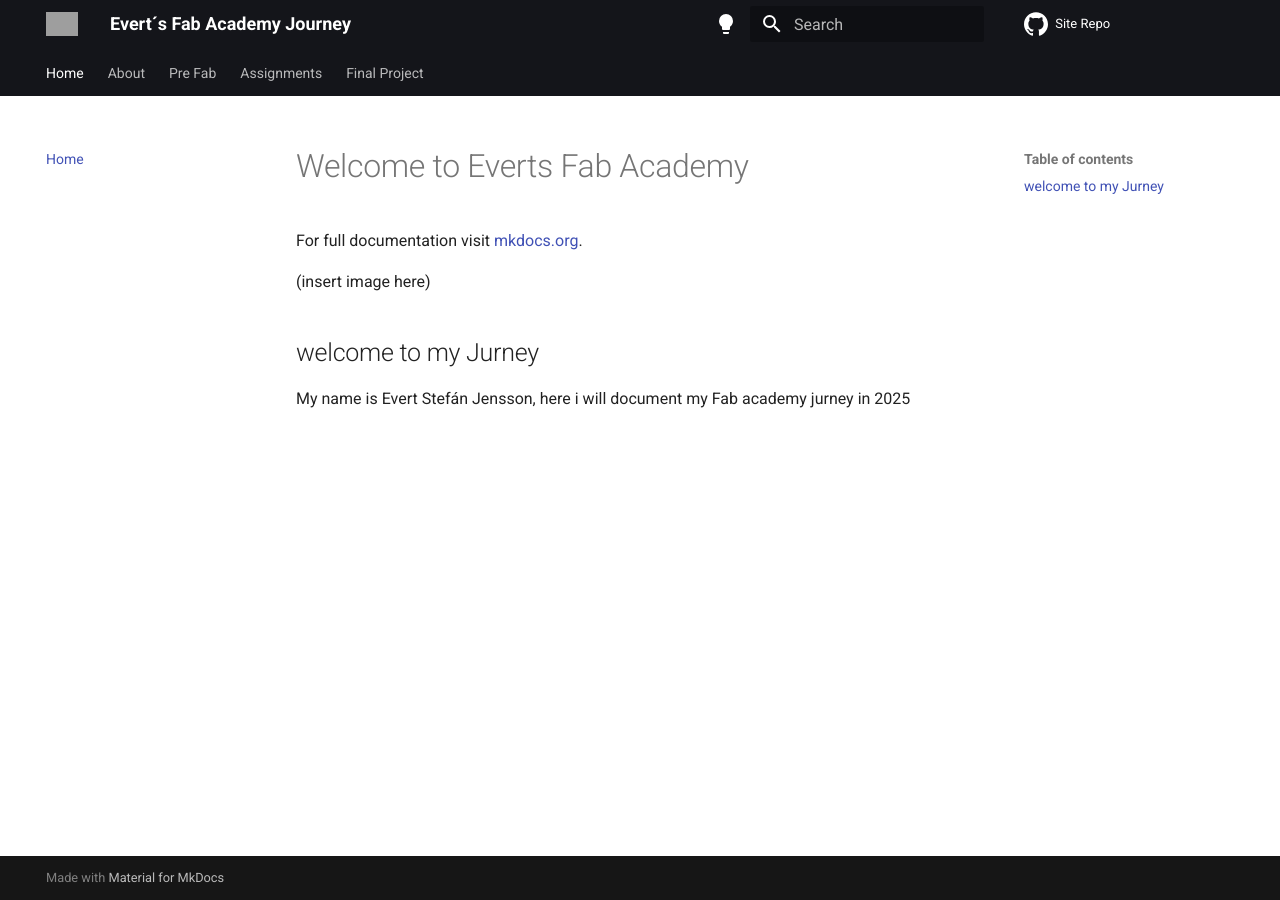
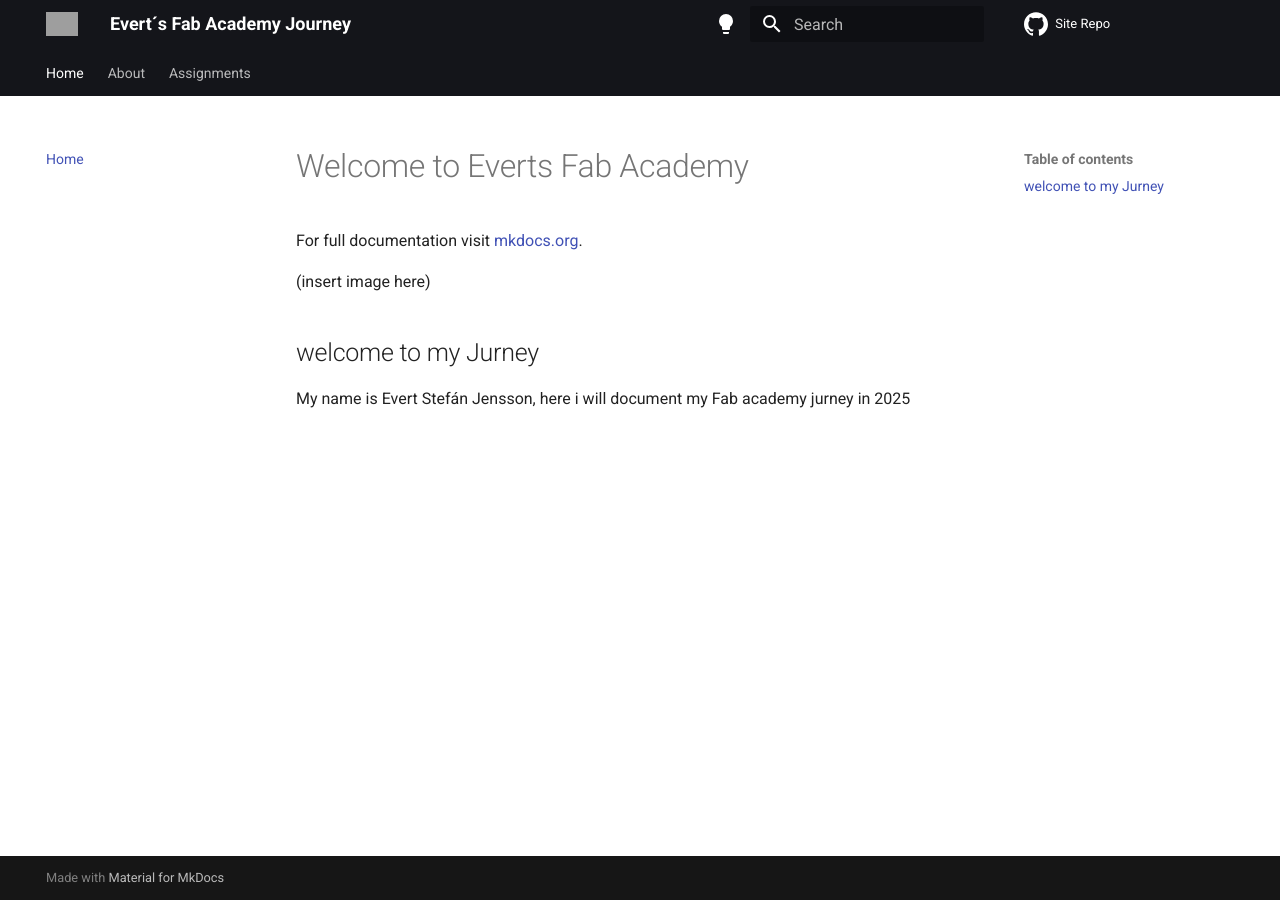
Before and after one commit to Cptstebbi/fabtest, an MkDocs documentation site: the page built from docs/index.md, in a window 1280 px wide. Built offline with MkDocs 1.6.1 and Material for MkDocs 9.7.7, drawn with Linux system fonts in a browser that asks for light colours; comment, search, counter and statistics services are not loaded; some of the changed lines change nothing that is shown; grey boxes are pictures that could not be loaded.

Commit message:
Update mkdocs.yml

```diff
--- a/mkdocs.yml
+++ b/mkdocs.yml
@@ -61,31 +61,5 @@
   - Home: index.md
   - About:
     - Bio: about/bio.md
-  - Pre Fab:
-    - 0. Overview: pre-fab/overview.md
-    - 1. Website Making: pre-fab/week01.md
-    - 2. Electronics Design and Production: pre-fab/week02.md
-    - 3. Computer-Controlled Cutting: pre-fab/week03.md
-    - 4. Computer-Aided Design: pre-fab/week04.md
   - Assignments:
-    - 0. Overview: assignments/overview.md
-    - 1. Principles and Practices: assignments/week1.md
-    - 2. Computer-Aided Design: assignments/week02.md
-    - 3. Computer-Controlled Cutting: assignments/week03.md
-    - 4. Embedded Programming: assignments/week04.md
-    - 5. 3D Scanning and Printing: assignments/week05.md
-    - 6. Electronics Design: assignments/week06.md
-    - 7. Computer-Controlled Machining: assignments/week07.md
-    - 8. Electronics Production: assignments/week08.md
-    - 9. Output Devices: assignments/week09.md
-    - 10. Machine Week: assignments/week10.md
-    - 11. Input Devices: assignments/week11.md
-    - 12. Molding and Casting: assignments/week12.md
-    - 13. Networking and Communications: assignments/week13.md
-    - 14. Interface and Application Programming: assignments/week14.md
-    - 15. Wild Card Week: assignments/week15.md
-    - 16. Applications and Implications: assignments/week16.md
-    - 17. Invention, Intellectual Property and Business Models: assignments/week17.md
-    - 18-20. Project Development: assignments/week18.md
-  - Final Project:
-    - Overview: final-project/overview.md
+    - 0. Overview: assignments/week1.md
```
